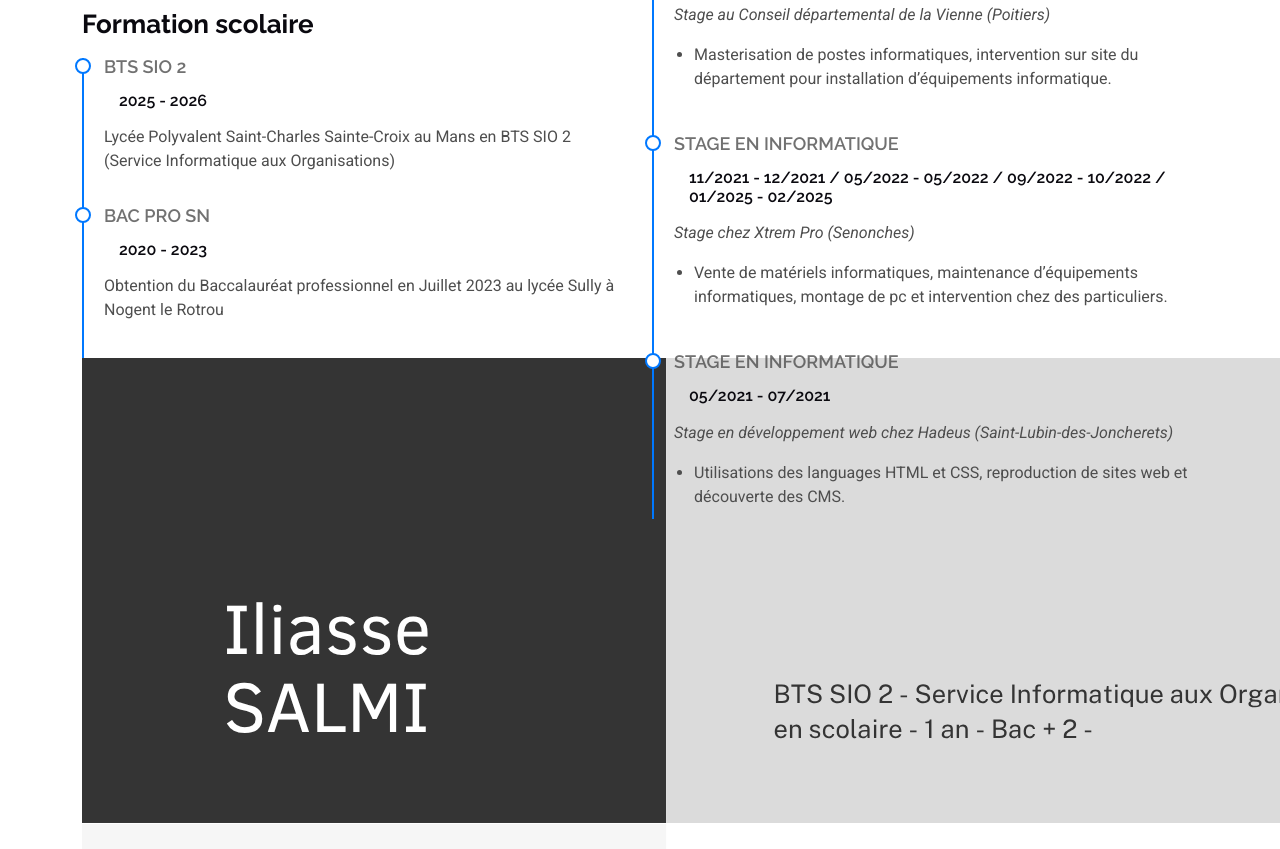
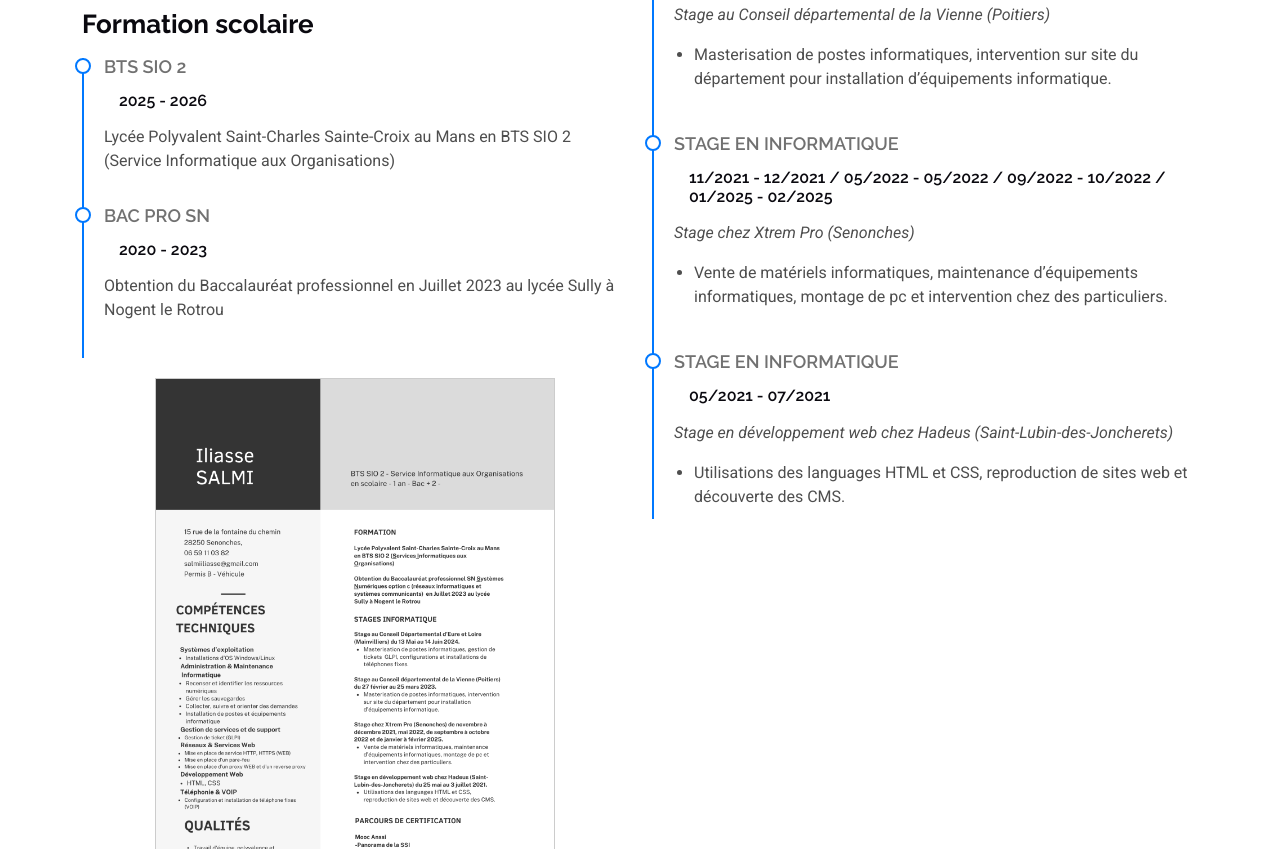
Before and after one commit to Iliasse-SLM/Portfolio, a plain HTML site: page index.html in a window 1280 px wide. Shown: the part 1951-2800 px from the top of the page. Drawn offline with Linux system fonts and the light colour scheme.

Commit message:
Add files via upload

```diff
--- a/css/main.css
+++ b/css/main.css
@@ -1627,3 +1627,24 @@ section,
 .starter-section {
   /* Add your styles here */
 }
+
+.cv-preview {
+  display: flex;
+  flex-direction: column;
+  align-items: center;
+  justify-content: center;
+  margin: 20px auto;
+  max-width: 400px;
+}
+
+.cv-preview img {
+  width: 100%;
+  height: auto;
+  border: 1px solid #ccc;
+  margin-bottom: 10px;
+}
+
+.cv-preview a.btn {
+  display: inline-block;
+  text-align: center;
+}
```
